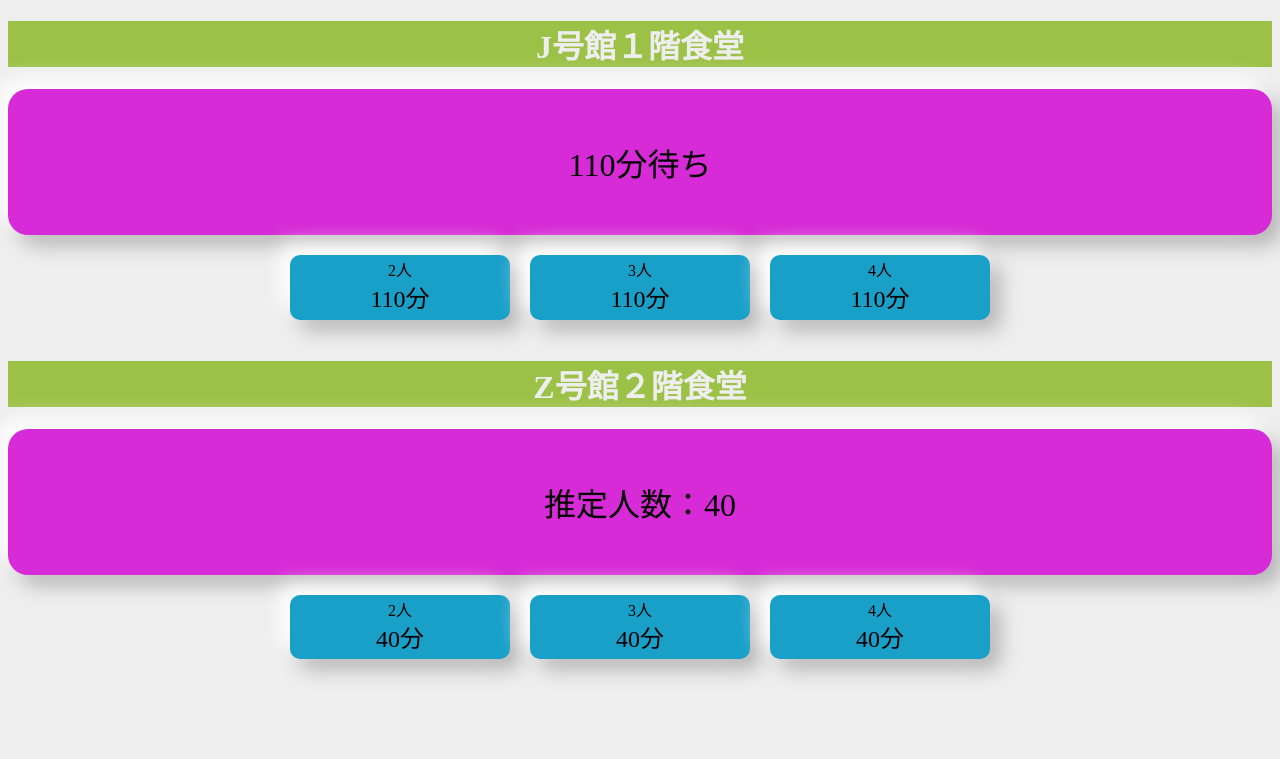
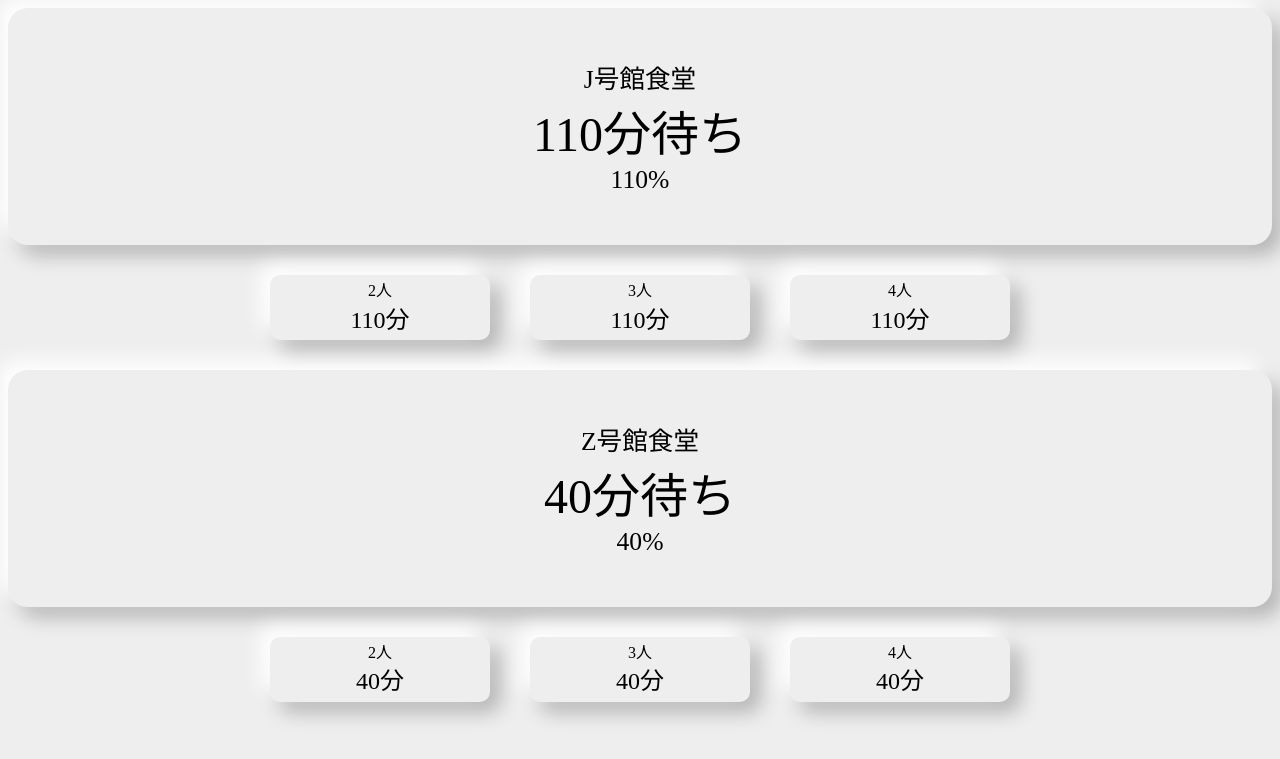
Before and after one commit to Tonoyama/cafe_page_queue, a Flask app: page / in a window 1280 px wide. Shown: the top 759 px of the page. Run offline with Flask 2, Linux system fonts and the light colour scheme; some web fonts are replaced.

Commit message:
メインコンテンツを作った

```diff
--- a/static/css/style.css
+++ b/static/css/style.css
@@ -58,13 +58,25 @@ body{
 ---------------------------------*/
 
 .main-content {
-  background-color: rgb(214, 43, 214);
+  background-color: #eeeeee;
   /* 内側の余白 */
   padding: 50px;
   /* フォントの大きさ(100%は標準の大きさ) */
   font-size: 200%;
   border-radius: 20px;
   box-shadow: -10px -10px 20px 0px rgba(255, 255, 255, 1), 10px 10px 20px 0px rgba(0, 0, 0, 0.25);
+}
+
+.main-title {
+  font-size: 80%;
+}
+
+.main-minutes {
+  font-size: 150%;
+}
+
+.main-percentage {
+  font-size: 80%;
 }
 
 .flex-box {
@@ -83,12 +95,12 @@ body{
     /* 内側の余白 */
     padding: 10px;
     /* 外側の余白 */
-    margin: 10px;
+    margin: 20px;
     /* フォントの大きさ(100%は標準の大きさ) */
     font-size: 100%;
     /* 幅の大きさ */
     width: 200px;
-    background-color:  #19a0c9;
+    background-color:  #eeeeee;
     border-radius: 10px;
     box-shadow: -10px -10px 20px 0px rgba(255, 255, 255, 1), 10px 10px 20px 0px rgba(0, 0, 0, 0.25);
 }
--- a/templates/index.html
+++ b/templates/index.html
@@ -16,12 +16,13 @@
 <!-- 画面上に表示される内容 -->
 <body>
 
-    <!-- J号館タイトル -->
-	<div class="title">
-		<h1>J号館１階食堂</h1>
-	</div>
 
-	<form method="post" class="main-content">{{count1}}分待ち</form>
+
+	<form method="post" class="main-content">
+		<div class="main-title">J号館食堂</div>
+		<div class="main-minutes">{{count1}}分待ち</div>
+		<div class="main-percentage">{{count1}}%</div>
+	</form>
 	<div class="flex-box">
 		<form method="post" class="flex-item">
 			<div>2人</div>
@@ -41,12 +42,12 @@
 	</div>
 
 
-	<!-- Z号館タイトル -->
-	<div class="title">
-		<h1>Z号館２階食堂</h1>
-	</div>
 
-    <form method="post" class="main-content">推定人数：{{count2}}</form>
+	<form method="post" class="main-content">
+		<div class="main-title">Z号館食堂</div>
+		<div class="main-minutes">{{count2}}分待ち</div>
+		<div class="main-percentage">{{count2}}%</div>
+	</form>
 	<div class="flex-box">
 		<form method="post" class="flex-item">
 			<div>2人</div>
```
